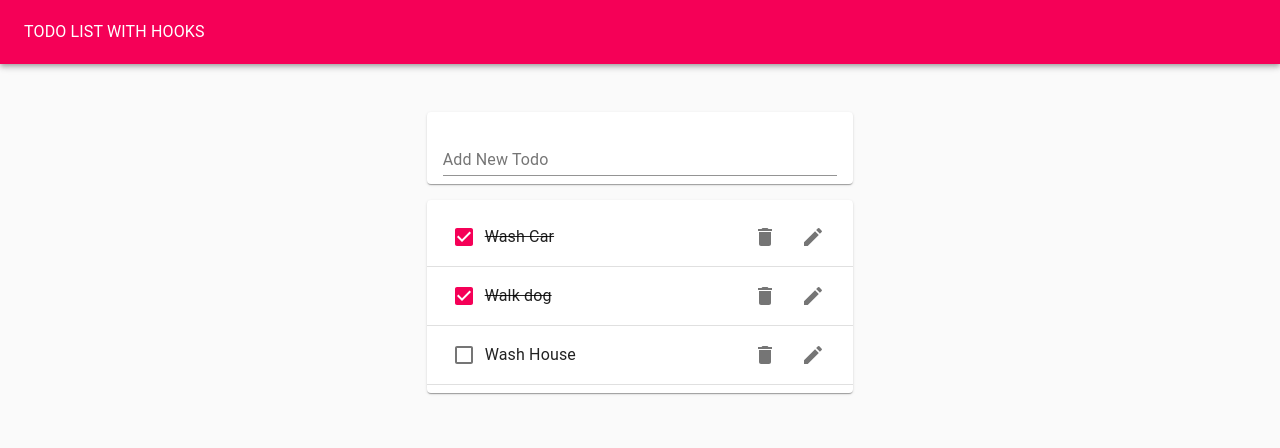
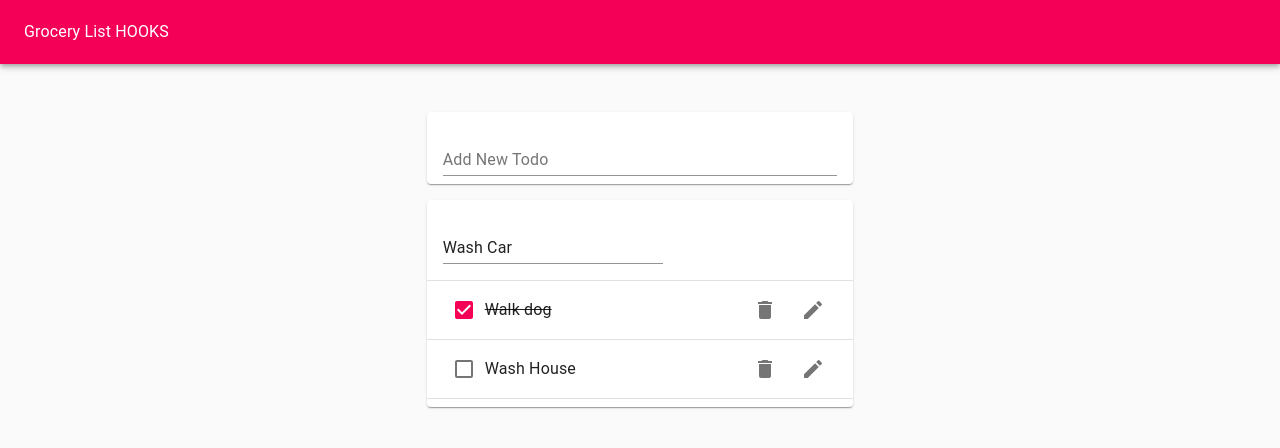
Before and after one commit to Cook1619/React-Hooks-Todo, a React (Create React App) app: page / in a window 1280 px wide. Both pictures are taken after a click on the button 813 px from the left and 237 px from the top of the page. Shown: the top 448 px of the page. Built offline with nearby package versions, Linux system fonts and the light colour scheme.

Commit message:
Finalized full crud actions in todo app

```diff
--- /dev/null
+++ b/src/CustomHooks/useToggle.js
@@ -0,0 +1,13 @@
+import { useState } from "react";
+
+const useToggle = (initalVal = false) => {
+  //call useState
+  const [state, setState] = useState(initalVal);
+  const toggle = () => {
+    setState(!state);
+  };
+  //return piece of state and the function which toggles it
+  return [state, toggle];
+};
+
+export default useToggle;
--- /dev/null
+++ b/src/EditTodo.js
@@ -0,0 +1,24 @@
+import React from "react";
+import useInputState from "./CustomHooks/UseInputState";
+import TextField from "@material-ui/core/TextField";
+
+export default function EditTodo({ id, task, editTodo, toggle }) {
+  const [value, handleChange, reset] = useInputState(task);
+  return (
+    <form
+      onSubmit={(event) => {
+        event.preventDefault();
+        editTodo(id, value);
+        reset();
+        toggle();
+      }}
+    >
+      <TextField
+        margin="normal"
+        value={value}
+        onChange={handleChange}
+        fullWidth
+      />
+    </form>
+  );
+}
--- a/src/Todo.js
+++ b/src/Todo.js
@@ -1,4 +1,6 @@
 import React from "react";
+import useToggle from "./CustomHooks/useToggle";
+import EditTodo from "./EditTodo";
 import ListItem from "@material-ui/core/ListItem";
 import ListItemText from "@material-ui/core/ListItemText";
 import Checkbox from "@material-ui/core/Checkbox";
@@ -7,9 +9,21 @@ import DeleteIcon from "@material-ui/icons/Delete";
 import EditIcon from "@material-ui/icons/Edit";
 import ListItemSecondaryAction from "@material-ui/core/ListItemSecondaryAction";
 
-export default function Todo({ id, task, completed, removeTodo, toggleTodo }) {
+export default function Todo({
+  id,
+  task,
+  completed,
+  removeTodo,
+  toggleTodo,
+  editTodo,
+}) {
+  const [isEditing, toggle] = useToggle();
   return (
     <ListItem>
+      {isEditing ? (
+        <EditTodo editTodo={editTodo} id={id} task={task} toggle={toggle} />
+      ) : (
+        <>
           <Checkbox
             checked={completed}
             tabIndex={-1}
@@ -24,10 +38,12 @@ export default function Todo({ id, task, completed, removeTodo, toggleTodo }) {
             <IconButton aria-label="Delete" onClick={() => removeTodo(id)}>
               <DeleteIcon />
             </IconButton>
-        <IconButton aria-label="Edit">
+            <IconButton aria-label="Edit" onClick={toggle}>
               <EditIcon />
             </IconButton>
           </ListItemSecondaryAction>
+        </>
+      )}
     </ListItem>
   );
 }
--- a/src/TodoApp.js
+++ b/src/TodoApp.js
@@ -15,6 +15,7 @@ const TodoApp = () => {
     { id: 3, task: "Wash House", completed: false },
   ];
   const [todos, setTodos] = useState(intialTodos);
+
   const addTodo = (newTodo) => {
     setTodos([...todos, { id: uuidv4(), task: newTodo, completed: false }]);
   };
@@ -25,6 +26,12 @@ const TodoApp = () => {
   const toggleTodo = (todoId) => {
     const updatedTodos = todos.map((todo) =>
       todo.id === todoId ? { ...todo, completed: !todo.completed } : todo
+    );
+    setTodos(updatedTodos);
+  };
+  const editTodo = (todoId, newTask) => {
+    const updatedTodos = todos.map((todo) =>
+      todo.id === todoId ? { ...todo, task: newTask } : todo
     );
     setTodos(updatedTodos);
   };
@@ -40,7 +47,7 @@ const TodoApp = () => {
     >
       <Appbar color="secondary" position="static" style={{ height: "64px" }}>
         <Toolbar>
-          <Typography color="inherit">TODO LIST WITH HOOKS</Typography>
+          <Typography color="inherit">Grocery List HOOKS</Typography>
         </Toolbar>
       </Appbar>
       <Grid container justify="center" style={{ marginTop: "2rem" }}>
@@ -50,6 +57,7 @@ const TodoApp = () => {
             todos={todos}
             removeTodo={removeTodo}
             toggleTodo={toggleTodo}
+            editTodo={editTodo}
           />
         </Grid>
       </Grid>
--- a/src/TodoList.js
+++ b/src/TodoList.js
@@ -5,7 +5,7 @@ import List from "@material-ui/core/List";
 import Divider from "@material-ui/core/Divider";
 import Todo from "./Todo";
 
-export default function TodoList({ todos, removeTodo, toggleTodo }) {
+export default function TodoList({ todos, removeTodo, toggleTodo, editTodo }) {
   return (
     <Paper>
       <List>
@@ -18,6 +18,7 @@ export default function TodoList({ todos, removeTodo, toggleTodo }) {
               completed={todo.completed}
               removeTodo={removeTodo}
               toggleTodo={toggleTodo}
+              editTodo={editTodo}
             />
             <Divider />
           </>
```
Lines whose indentation alone changed are shown as unchanged.
